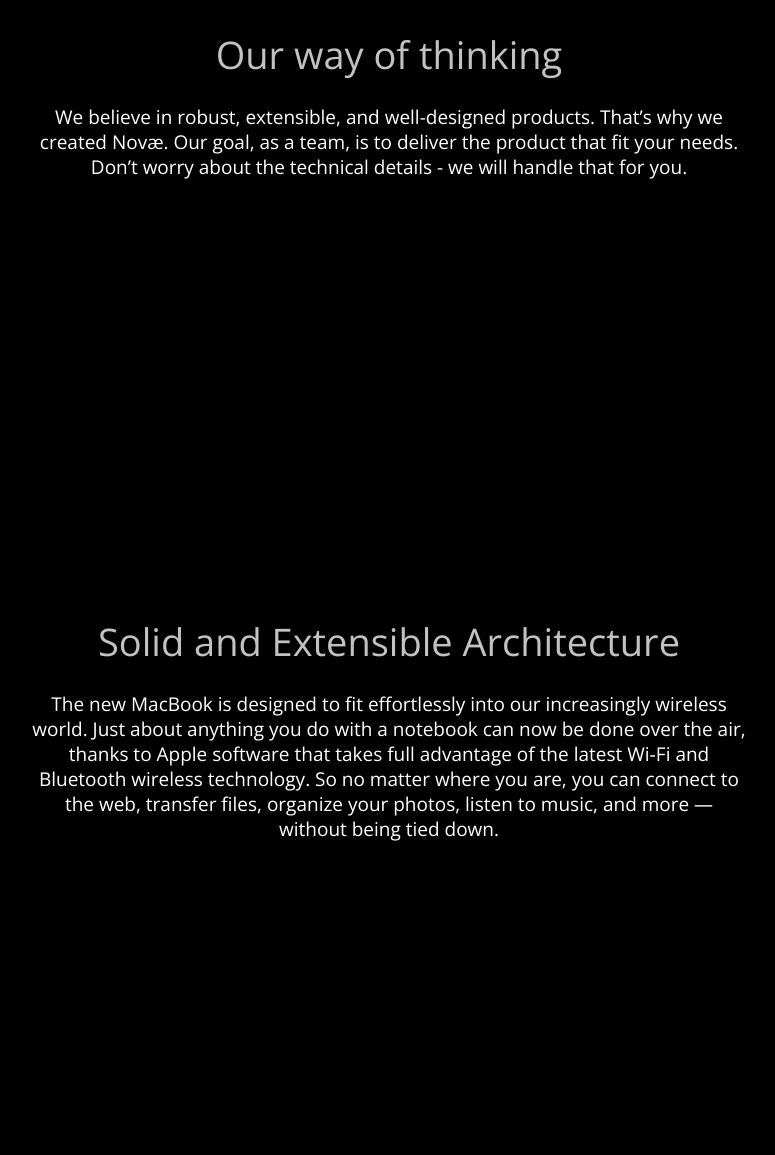
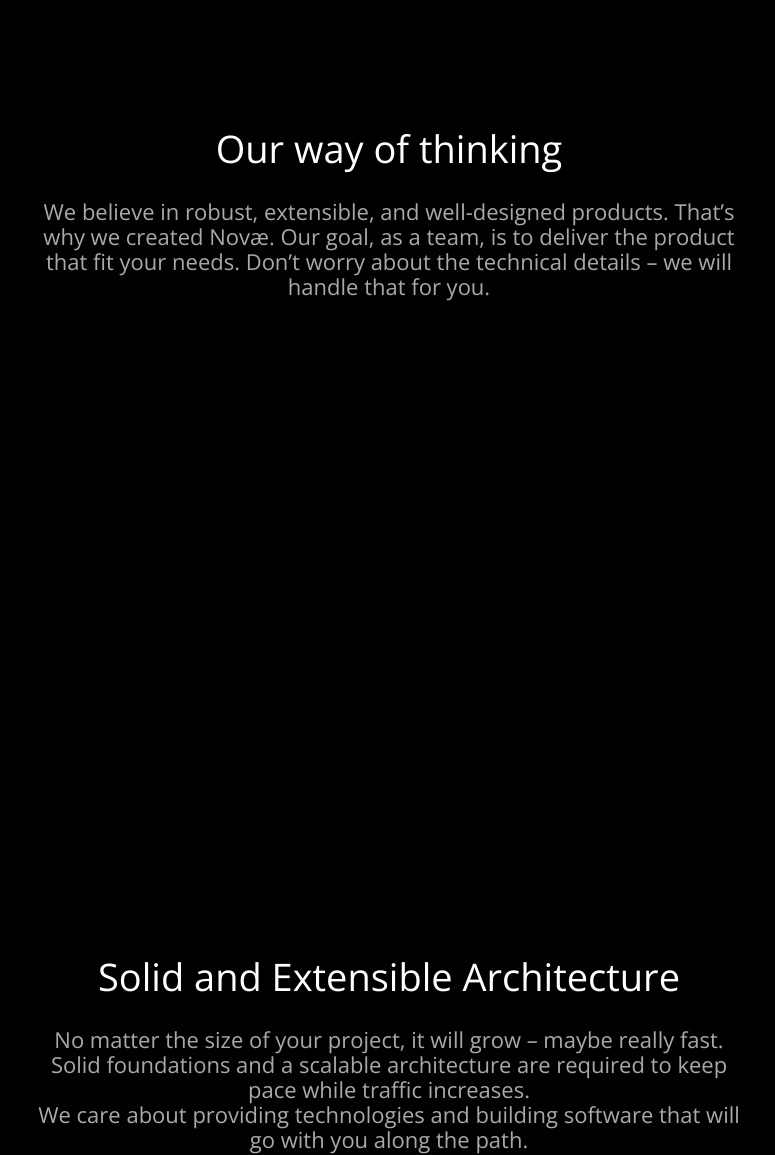
Before and after one commit to NovaeWorkshop/novae, a website: page client/index.html in a window 1280 px wide. Shown: the part 1420-2575 px from the top of the page, without its empty margins (251-1026 px from the left). Drawn offline with nearby package versions, Linux system fonts and the light colour scheme; some packages are replaced by stand-ins of ours; files that its build step writes are made by us from their sources.

Commit message:
Add 'Add Solid and Extensible Architecture'

```diff
--- a/client/views/home/home.html
+++ b/client/views/home/home.html
@@ -25,7 +25,7 @@
         Our way of thinking
       </h1>
       <p>
-        We believe in robust, extensible, and well-designed products. That’s why we created Novæ. Our goal, as a team, is to deliver the product that fit your needs. Don’t worry about the technical details - we will handle that for you.
+        We believe in robust, extensible, and well-designed products. That’s why we created Novæ. Our goal, as a team, is to deliver the product that fit your needs. Don’t worry about the technical details &ndash; we will handle that for you.
       </p>
     </div>
   </div>
@@ -36,7 +36,11 @@
         Solid and Extensible Architecture
       </h1>
       <p>
-        The new MacBook is designed to fit effortlessly into our increasingly wireless world. Just about anything you do with a notebook can now be done over the air, thanks to Apple software that takes full advantage of the latest Wi‑Fi and Bluetooth wireless technology. So no matter where you are, you can connect to the web, transfer files, organize your photos, listen to music, and more — without being tied down.
+        No matter the size of your project, it will grow &ndash; maybe really fast.
+        <br>
+        Solid foundations and a scalable architecture are required to keep pace while traffic increases.
+        <br>
+        We care about providing technologies and building software that will go with you along the path.
       </p>
     </div>
   </div>
@@ -44,7 +48,7 @@
   <div class="section">
     <div>
       <h1>
-        State-of-the-Art Development
+        State-of-the-Art Technologies
       </h1>
       <p>
         Every Mac comes with apps for creativity and apps for productivity. It also comes with a collection of great apps for things you do every day, like surﬁng the web, sending mail and messages, and organizing your calendar. It even comes with an app for finding new apps. Your Mac is more than full‑featured, it’s fully loaded.
--- a/client/views/home/home.scss
+++ b/client/views/home/home.scss
@@ -1,4 +1,7 @@
 $logo-width: 340px;
+
+$title-color: white;
+$text-color: #A9A9A9;
 
 #home-view {
   height: 100%;
@@ -81,7 +84,7 @@
     font-size: 27px;
     font-family: "Open Sans", "Helvetica", "Arial", sans-serif;
     font-weight: 100;
-    color: #B3B3B3;
+    color: $text-color;
     padding: 31px;
   }
 
@@ -91,7 +94,7 @@
     align-items: center;
 
     margin: 0 auto;
-    height: 65%;
+    height: 92%;
     max-width: 720px;
     text-align: center;
     padding: 31px;
@@ -101,14 +104,15 @@
       font-family: "Open Sans", "Helvetica", "Arial", sans-serif;
       font-weight: 100;
       font-size: 38px;
-      color: #C2C2C2;
+      color: $title-color;
     }
 
     p {
       font-family: "Open Sans", "Helvetica", "Arial", sans-serif;
       font-weight: 100;
-      font-size: 19px;
+      font-size: 22px;
       line-height: 25px;
+      color: $text-color;
     }
 
   }
```
